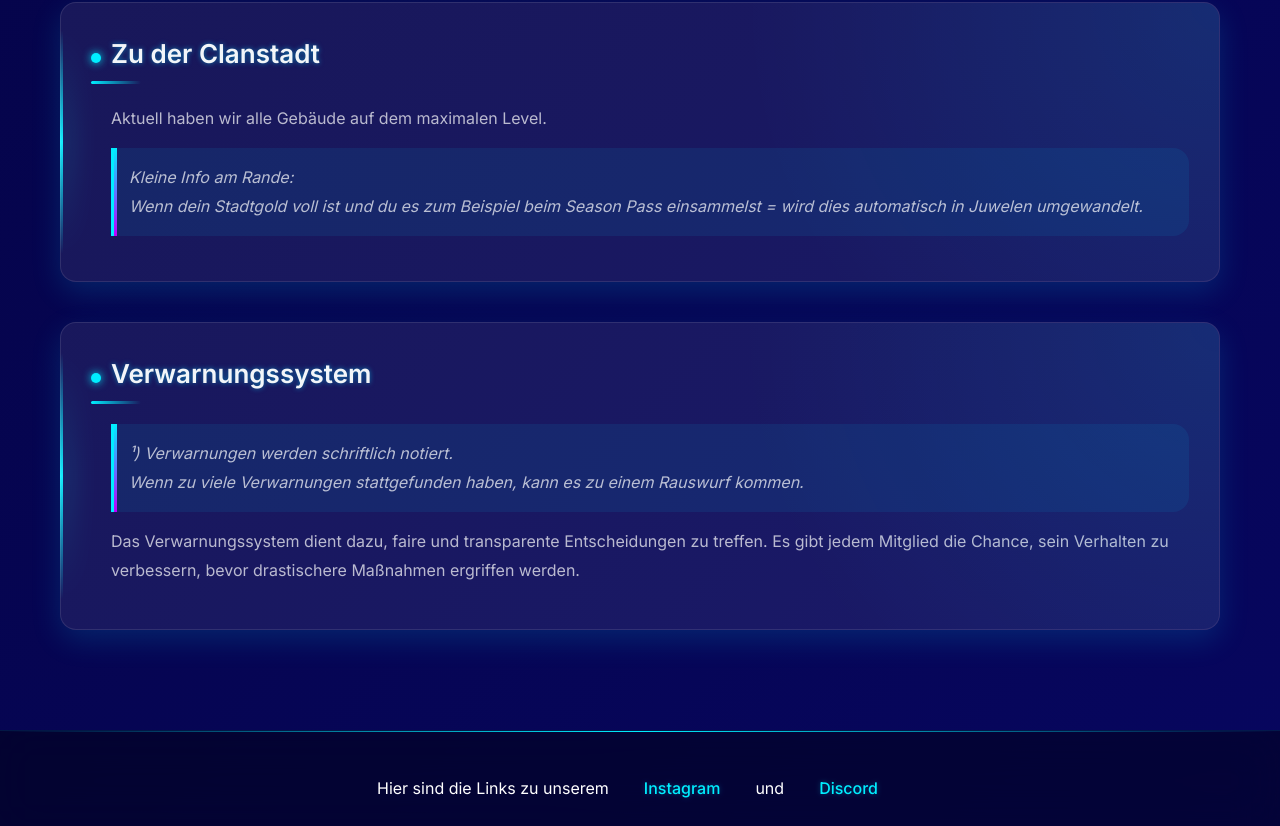
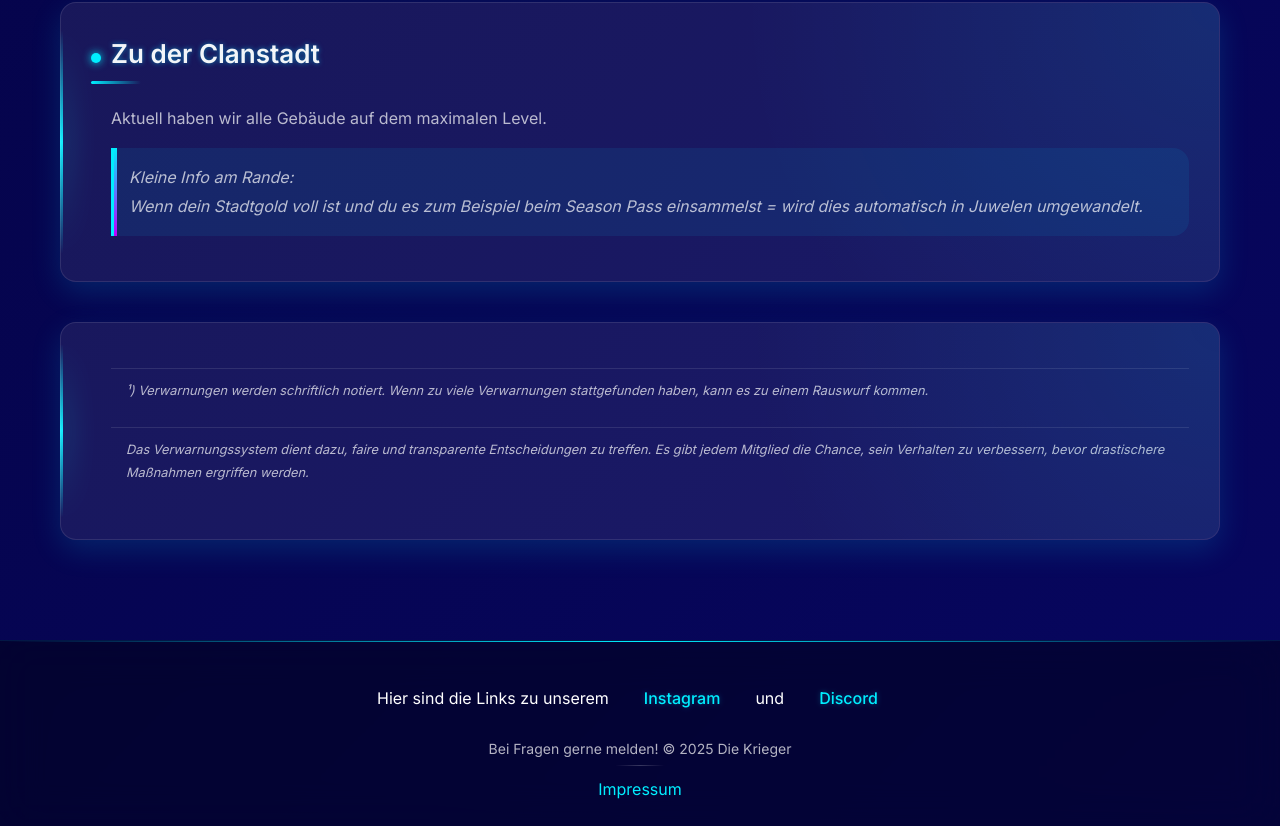
Before and after one commit to Die-Krieger/COC-Page, a plain HTML site: page regeln.html in a window 1280 px wide. Shown: the part 2625-3451 px from the top of the page. Drawn offline with Linux system fonts and the light colour scheme.

Commit message:
adjustment rules

```diff
--- a/Styles/styles.css
+++ b/Styles/styles.css
@@ -1170,3 +1170,12 @@ nav ul li::before {
 .footer-links a:hover::after {
     width: 100%;
 }
+
+.fine-print {
+    font-size: 0.8rem;
+    color: rgba(255, 255, 255, 0.7);
+    font-style: italic;
+    margin-top: 15px;
+    padding: 10px 15px;
+    border-top: 1px solid rgba(255, 255, 255, 0.1);
+}
--- a/regeln.html
+++ b/regeln.html
@@ -88,11 +88,11 @@
                         <p>Grundsätzlich werden alle Spieler mitgenommen, sodass alle die Teilnahmebelohnungen erhalten.
                         </p>
 
-                        <p>In der Clankriegsliga wird <span class="emphasis">IMMER</span> der gegenüberliegende Gegner
-                            angegriffen.</p>
+                        <p>Dein Angriff erfolgt <span class="emphasis">IMMER</span> auf dein Gegenüber.</p>
 
-                        <p class="rule-note">Die Abstimmung wer mitgenommen wird, erfolgt über die Ampel im eigenen
-                            Profil.</p>
+                        <p class="rule-note">Die Abmeldung für die Clankriegsliga erfolgt <span
+                                class="emphasis">ausschließlich</span> über den Ingame-Chat.
+                            Achtet auf die angepinnte Nachricht im Chat.</p>
 
                         <p>Anfangs werden die stärksten Spieler mitgenommen, welche verfügbar sind und diese werden dann
                             nach unten gereiht ausgewechselt, wenn nötig.</p>
@@ -159,34 +159,16 @@
             </section>
 
             <!-- New section: Warning System -->
+<!-- New section: Warning System combined without header -->
 <section class="rule-section">
     <div class="glass-card">
-                    <h2 class="rule-title">Verwarnungssystem</h2>
         <div class="rule-content">
-                        <p class="rule-note">¹) Verwarnungen werden schriftlich notiert.<br>
-                            Wenn zu viele Verwarnungen stattgefunden haben, kann es zu einem Rauswurf kommen.</p>
-                        <p>Das Verwarnungssystem dient dazu, faire und transparente Entscheidungen zu treffen. Es gibt
-                            jedem Mitglied die Chance, sein Verhalten zu verbessern, bevor drastischere Maßnahmen
-                            ergriffen werden.</p>
+            <p class="fine-print">¹) Verwarnungen werden schriftlich notiert. Wenn zu viele Verwarnungen stattgefunden haben, kann es zu einem Rauswurf kommen.</p>
+            <p class="fine-print">Das Verwarnungssystem dient dazu, faire und transparente Entscheidungen zu treffen. Es gibt jedem Mitglied die Chance, sein Verhalten zu verbessern, bevor drastischere Maßnahmen ergriffen werden.</p>
         </div>
     </div>
 </section>
 
-            <!-- New section: General Clan Rules -->
-            <!-- <section class="rule-section">
-                <div class="glass-card">
-                    <h2 class="rule-title">Allgemeine Clanregeln</h2>
-                    <div class="rule-content">
-                        <ul style="list-style-type: none; padding-left: 0;">
-                            <li>Respektiere alle Clanmitglieder und deren Meinung.</li>
-                            <li>Aktive Teilnahme am Clanleben wird vorausgesetzt.</li>
-                            <li>Bei längerer Abwesenheit bitte im Clan-Chat oder bei den Co-Leitern melden.</li>
-                            <li>Helft euch gegenseitig mit Ratschlägen und Tipps.</li>
-                            <li>Habt Spaß! Trotz aller Regeln steht das gemeinsame Spielvergnügen im Vordergrund.</li>
-                        </ul>
-                    </div>
-                </div>
-            </section> -->
         </main>
     </div>
     <!-- Footer -->
```
Lines whose indentation alone changed are shown as unchanged.
